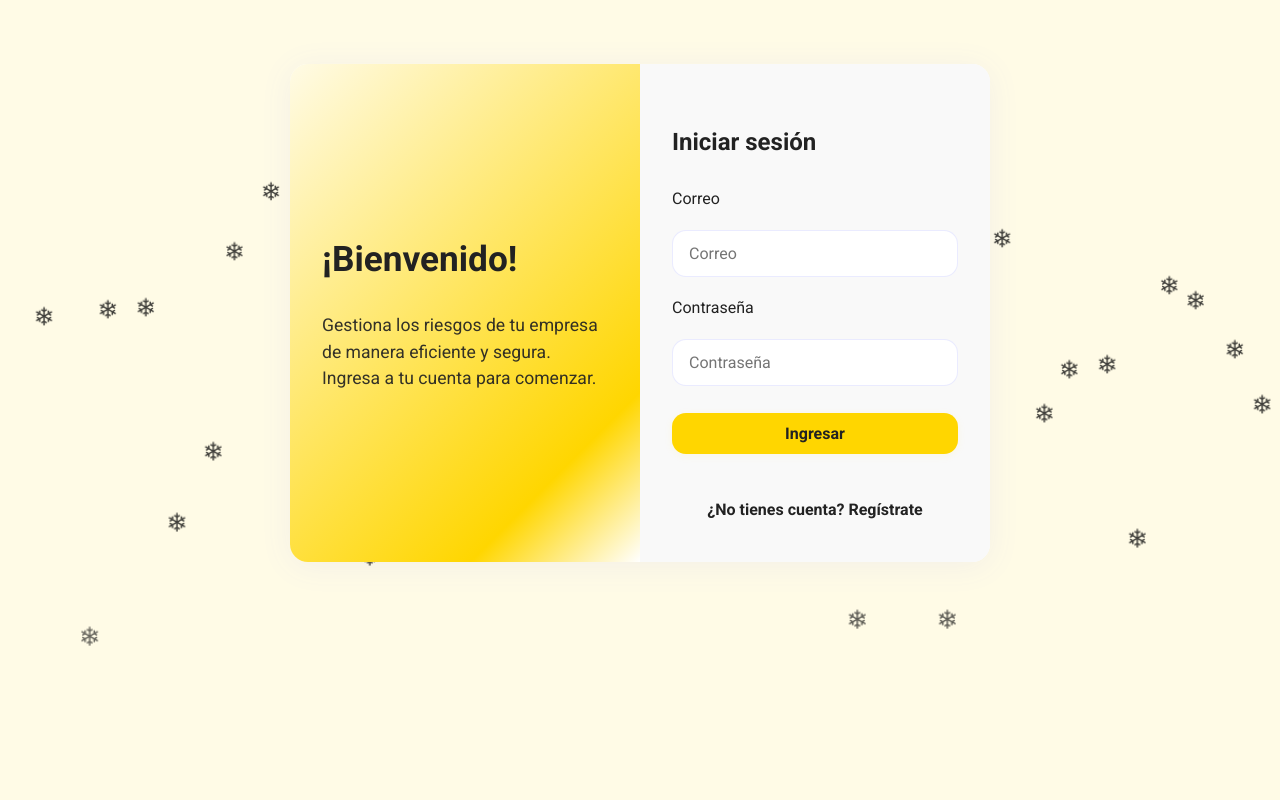
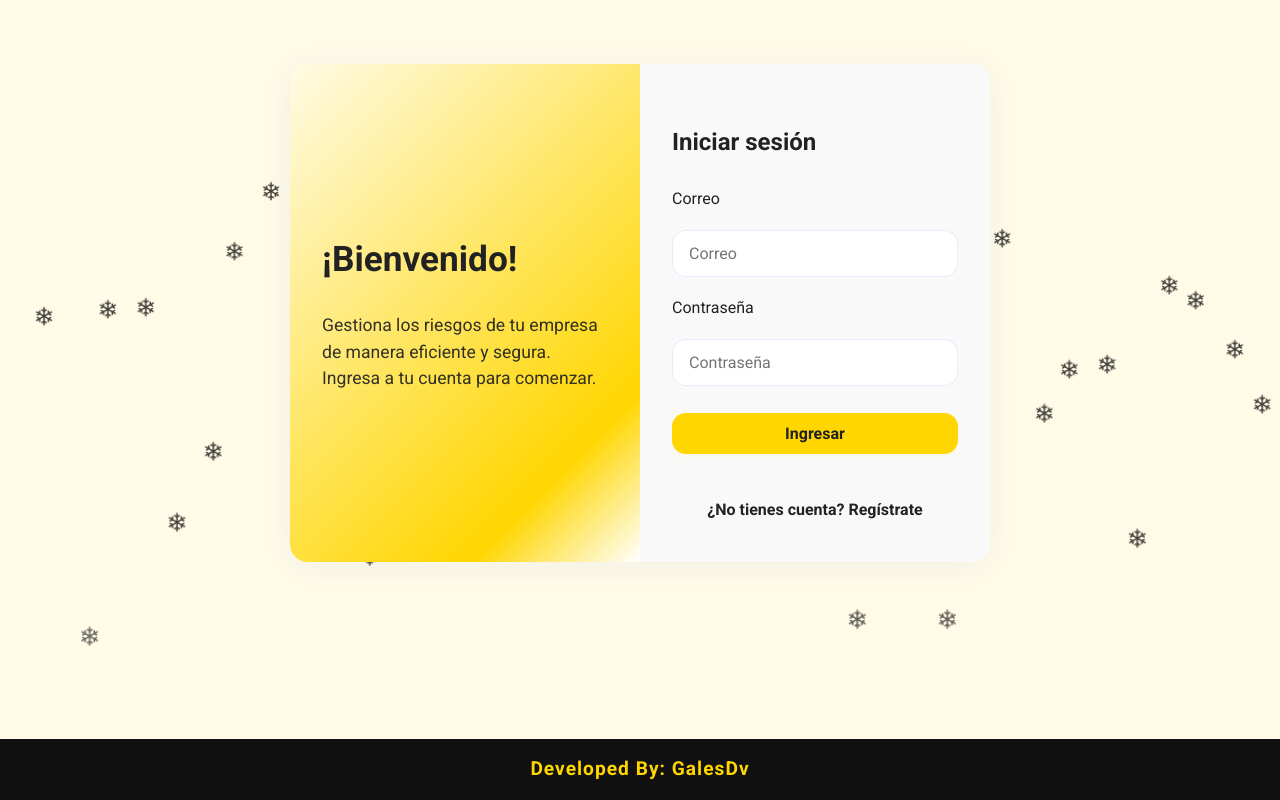
Before and after one commit to Guillo7799/app-gestion-riesgos, a React (Vite) app: page / in a window 1280 px wide. Built offline with nearby package versions, Linux system fonts and the light colour scheme; no server answers.

Commit message:
Final changes

```diff
--- /dev/null
+++ b/src/components/Footer.jsx
@@ -0,0 +1,21 @@
+export default function Footer() {
+  return (
+    <footer style={{
+      position: "fixed",
+      left: 0,
+      bottom: 0,
+      width: "100vw",
+      background: "#111",
+      color: "#FFD600",
+      textAlign: "center",
+      padding: "1rem 0",
+      fontSize: "1.2rem",
+      fontWeight: "bold",
+      letterSpacing: "1px",
+      zIndex: 1000,
+      fontFamily: "Roboto, Arial, sans-serif"
+    }}>
+      Developed By: <a href="https://github.com/Guillo7799" target="_blank" rel="noopener noreferrer" style={{ color: "#FFD600", textDecoration: "none", fontWeight: "bold" }}>GalesDv</a>
+    </footer>
+  );
+}
--- a/src/firebase/config.js
+++ b/src/firebase/config.js
@@ -6,16 +6,17 @@ import { getFirestore } from "firebase/firestore";
 // TODO: Add SDKs for Firebase products that you want to use
 // https://firebase.google.com/docs/web/setup#available-libraries
 
-// Your web app's Firebase configuration
-// For Firebase JS SDK v7.20.0 and later, measurementId is optional
+// Configuración de Firebase
+// Reemplaza los valores de abajo con tus propias credenciales de Firebase
+// Puedes obtener estos datos desde la consola de Firebase en tu proyecto
 const firebaseConfig = {
-  apiKey: "AIzaSyCVn2H4QZ9gPwh3KWKqzKaP8In1lAgqVfs",
-  authDomain: "gestor-activos.firebaseapp.com",
-  projectId: "gestor-activos",
-  storageBucket: "gestor-activos.firebasestorage.app",
-  messagingSenderId: "437957038640",
-  appId: "1:437957038640:web:f77162c7152fdf852493f5",
-  //measurementId: "G-HKK23ZSMSL",
+  apiKey: "TU_API_KEY_AQUI",
+  authDomain: "TU_AUTH_DOMAIN_AQUI",
+  projectId: "TU_PROJECT_ID_AQUI",
+  storageBucket: "TU_STORAGE_BUCKET_AQUI",
+  messagingSenderId: "TU_MESSAGING_SENDER_ID_AQUI",
+  appId: "TU_APP_ID_AQUI",
+  //measurementId: "TU_MEASUREMENT_ID_AQUI", // Opcional
 };
 
 // Initialize Firebase
--- a/src/pages/Inicio.jsx
+++ b/src/pages/Inicio.jsx
@@ -17,6 +17,7 @@ import {
 import { collection, getDocs } from "firebase/firestore";
 import { db } from "../firebase/config";
 import ReportePDF from "../components/ReportePDF";
+import Footer from "../components/Footer";
 import "../styles/Inicio.css";
 import Swal from "sweetalert2";
 
@@ -184,6 +185,7 @@ const Inicio = () => {
           </LineChart>
         </div>
       </div>
+      <Footer />
     </div>
   );
 };
--- a/src/pages/Login.jsx
+++ b/src/pages/Login.jsx
@@ -1,5 +1,6 @@
 console.log("Auth Firebase:", auth);
 import { useState } from "react";
+import Footer from "../components/Footer";
 import { signInWithEmailAndPassword } from "firebase/auth";
 import { auth } from "../firebase/config";
 import { useNavigate, Link } from "react-router-dom";
@@ -20,7 +21,6 @@ export default function Login() {
       await signInWithEmailAndPassword(auth, email, password);
       navigate("/dashboard");
     } catch (error) {
-      // Muestra alerta de error si falla el login
       Swal.fire({
         title: "Error",
         text: "Error al iniciar sesión: " + error.message,
@@ -31,10 +31,13 @@ export default function Login() {
   };
 
   return (
+    <>
       <div className="login-container">
         <div className="snowfall">
           {Array.from({ length: 40 }).map((_, i) => (
-          <div className="snowflake" key={i}>❄</div>
+            <div className="snowflake" key={i}>
+              ❄
+            </div>
           ))}
         </div>
         <div className="login-left">
@@ -70,5 +73,7 @@ export default function Login() {
           </form>
         </div>
       </div>
+      <Footer />
+    </>
   );
 }
--- a/src/pages/Observaciones.jsx
+++ b/src/pages/Observaciones.jsx
@@ -3,6 +3,7 @@ import { db } from "../firebase/config";
 import { collection, getDocs, addDoc, Timestamp } from "firebase/firestore";
 import Swal from "sweetalert2";
 import "../styles/Observaciones.css";
+import Footer from "../components/Footer";
 
 // Componente principal para registrar y mostrar observaciones/recomendaciones
 export default function Observaciones() {
--- a/src/pages/Register.jsx
+++ b/src/pages/Register.jsx
@@ -1,4 +1,5 @@
 import { useState } from "react";
+import Footer from "../components/Footer";
 import { auth } from "../firebase/config";
 import { createUserWithEmailAndPassword } from "firebase/auth";
 import { useNavigate, Link } from "react-router-dom";
@@ -36,6 +37,7 @@ export default function Register() {
   };
 
   return (
+    <>
       <div className="login-container">
         <div className="snowfall">
           {Array.from({ length: 40 }).map((_, i) => (
@@ -79,5 +81,7 @@ export default function Register() {
           </form>
         </div>
       </div>
+      <Footer />
+    </>
   );
 }
--- a/src/pages/TratamientoRiesgos.jsx
+++ b/src/pages/TratamientoRiesgos.jsx
@@ -1,4 +1,5 @@
 import { useEffect, useState } from "react";
+import Footer from "../components/Footer";
 import { db } from "../firebase/config";
 import { collection, getDocs, addDoc } from "firebase/firestore";
 import "../styles/TratamientoRiesgos.css";
@@ -61,12 +62,16 @@ export default function TratamientoRiesgos() {
         controles: controlesPropuestos,
         nivel_residual: resProbabilidad * resImpacto,
       };
-      // Reemplaza estos valores con los tuyos de EmailJS
+      // Configura tus propios datos de EmailJS aquí:
+      // - serviceId: ID de tu servicio EmailJS
+      // - templateId: ID de tu plantilla EmailJS
+      // - publicKey: tu clave pública de EmailJS
+      // Puedes obtener estos datos en https://dashboard.emailjs.com/
       await emailjs.send(
-        "service_bn1m75g",
-        "template_7c9rmir",
+        "TU_SERVICE_ID_AQUI", // serviceId
+        "TU_TEMPLATE_ID_AQUI", // templateId
         templateParams,
-        "cL7BTaypmH4qYdDN_"
+        "TU_PUBLIC_KEY_AQUI" // publicKey
       );
 
       Swal.fire({
@@ -98,6 +103,7 @@ export default function TratamientoRiesgos() {
   );
 
   return (
+    <>
       <form onSubmit={handleSubmit} className="tratamiento-form">
         <h2>Tratamiento del Riesgo</h2>
         <div className="form-group">
@@ -214,5 +220,7 @@ export default function TratamientoRiesgos() {
         </div>
         <button type="submit">Guardar tratamiento</button>
       </form>
+      <Footer />
+    </>
   );
 }
```
Lines whose indentation alone changed are shown as unchanged.
